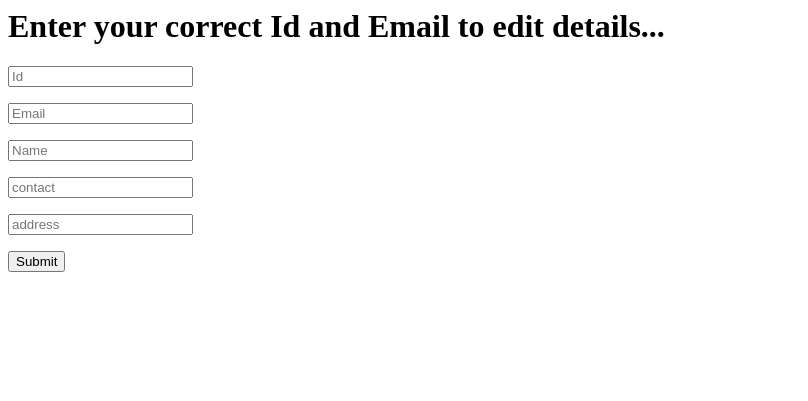
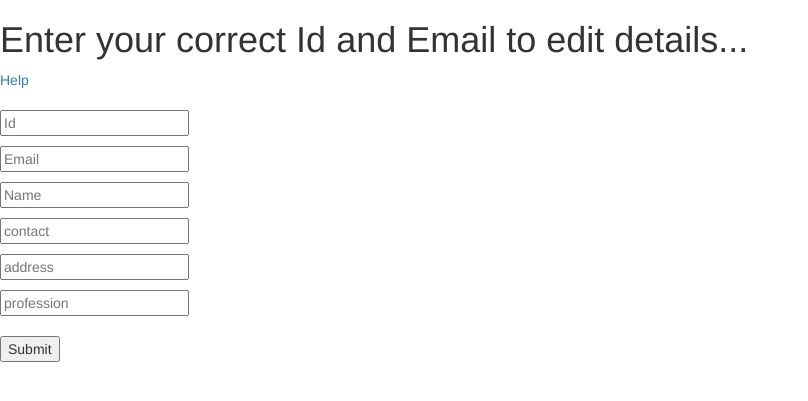
Before and after one commit to abhisheksurve45/crud_flask, a Flask app: template web/user_crud/templates/edit.html in a window 1280 px wide. Shown: the top 401 px of the page, without its empty margins (0-808 px from the left). Run offline with Flask 2, Linux system fonts and the light colour scheme; the template is opened without the code that fills it, so the values that code supplies are empty; some libraries are stand-ins or nearby versions.

Commit message:
only updates required fields

```diff
--- a/web/user_crud/main.py
+++ b/web/user_crud/main.py
@@ -11,7 +11,6 @@ def add_user():
 	try:
 		_json = request.form
 		_id = str(uuid.uuid1().hex)
-		print(_id)
 		_name = _json['inputName']
 		_email = _json['inputEmail']
 		_contact = _json['contact']
@@ -73,13 +72,14 @@ def update_user():
 	try:
 		_json = request.form
 		_id = _json['id']
-		_name = _json['inputName']
-		_contact = _json['contact']
-		_address = _json['address']
 		_email = _json['inputEmail']
+		_name = _json['inputName'] or None
+		_contact = _json['contact'] or None
+		_address = _json['address'] or None
+		_profession = _json['profession'] or None
 		if _name and _email and request.method == 'POST':
-			sql = "UPDATE user_db SET user_name=%s, contact=%s, address=%s WHERE user_id=%s and user_email=%s"
-			data = (_name, _contact, _address, _id, _email)
+			sql = "UPDATE user_db SET user_name=COALESCE(%s, user_name), contact=COALESCE(%s, contact), address=COALESCE(%s, address), profession=COALESCE(%s, profession) WHERE user_id=%s and user_email=%s"
+			data = (_name, _contact, _address, _profession,_id, _email)
 			conn = mysql.connect()
 			cursor = conn.cursor()
 			cursor.execute(sql, data)
--- a/web/user_crud/templates/edit.html
+++ b/web/user_crud/templates/edit.html
@@ -1,8 +1,26 @@
 <doctype html>
-    <title>Edit User</title>
+
+            <head>
+                    <title>Edit User</title>
+                    <meta charset="utf-8">
+                    <meta name="viewport" content="width=device-width, initial-scale=1">
+                    <link rel="stylesheet" href="https://maxcdn.bootstrapcdn.com/bootstrap/3.4.0/css/bootstrap.min.css">
+                    <script src="https://ajax.googleapis.com/ajax/libs/jquery/3.4.1/jquery.min.js"></script>
+                    <script src="https://maxcdn.bootstrapcdn.com/bootstrap/3.4.0/js/bootstrap.min.js"></script>
+                  </head>
+
+                  <script>
+                        $(document).ready(function(){
+                          $('[data-toggle="tooltip"]').tooltip();
+                        });
+                        </script>
     <form method="POST" action="http://127.0.0.1:5000/update">
         <dl>
             <h1>Enter your correct Id and Email to edit details...</h1>
+            <div class="">
+                    <a href="#" data-toggle="tooltip" title="Edit only interested fields!">Help</a>
+                  </div>
+                  <br>
             <p>
                 <input name="id" value="" type="text" placeholder="Id" autocomplete="off" required>
             </p>
@@ -12,16 +30,20 @@
             </p>
 
             <p>
-                <input name="inputName" value="" type="text" placeholder="Name" autocomplete="off" required>
+                <input name="inputName" value="" type="text" placeholder="Name" autocomplete="off" >
             </p>
 
             <p>
-                <input name="contact" value="" type="number" placeholder="contact" autocomplete="off" required>
+                <input name="contact" value="" type="number" placeholder="contact" autocomplete="off">
             </p>
 
             <p>
-                <input name="address" value="" type="text" placeholder="address" autocomplete="off" required>
+                <input name="address" value="" type="text" placeholder="address" autocomplete="off">
             </p>
+
+            <p>
+                    <input name="profession" value="" type="text" placeholder="profession" autocomplete="off">
+                </p>
         </dl>
         <p>
             <input name="id" value="" type="hidden">
```
